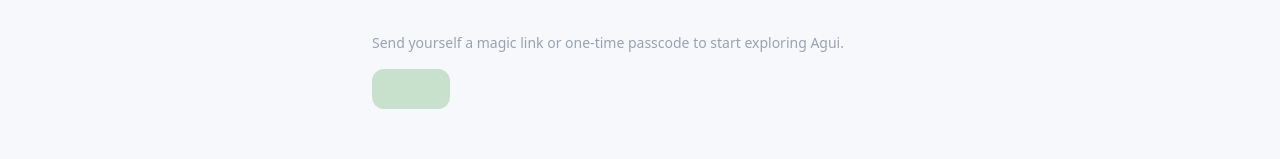
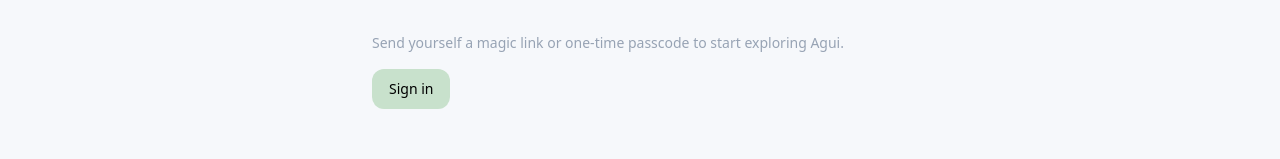
Before and after one commit to erwinmanzano2020/Agui, a Next.js app in the folder agui-starter/: page / in a window 1280 px wide. Shown: the part 151-310 px from the top of the page. Built offline with nearby package versions, Linux system fonts and the light colour scheme; no server answers; the database is empty.

Commit message:
Allow Button to render child components

```diff
--- a/agui-starter/src/components/ui/button.tsx
+++ b/agui-starter/src/components/ui/button.tsx
@@ -1,4 +1,6 @@
 import * as React from "react";
+import { Slot } from "@radix-ui/react-slot";
+
 import { cn } from "@/lib/utils";
 
 export type ButtonVariant = "solid" | "outline" | "ghost" | "link";
@@ -7,6 +9,7 @@
 export type ButtonProps = React.ButtonHTMLAttributes<HTMLButtonElement> & {
   variant?: ButtonVariant;
   size?: ButtonSize;
+  asChild?: boolean;
 };
 
 const base =
@@ -31,10 +34,20 @@
 };
 
 export const Button = React.forwardRef<HTMLButtonElement, ButtonProps>(
-  ({ className, variant = "solid", size = "md", ...props }, ref) => {
+  (
+    {
+      className,
+      variant = "solid",
+      size = "md",
+      asChild = false,
+      ...props
+    },
+    ref
+  ) => {
     const sizeClasses = variant === "link" ? "" : sizes[size];
+    const Comp = asChild ? Slot : "button";
     return (
-      <button
+      <Comp
         ref={ref}
         className={cn(base, sizeClasses, variants[variant], className)}
         {...props}
```
